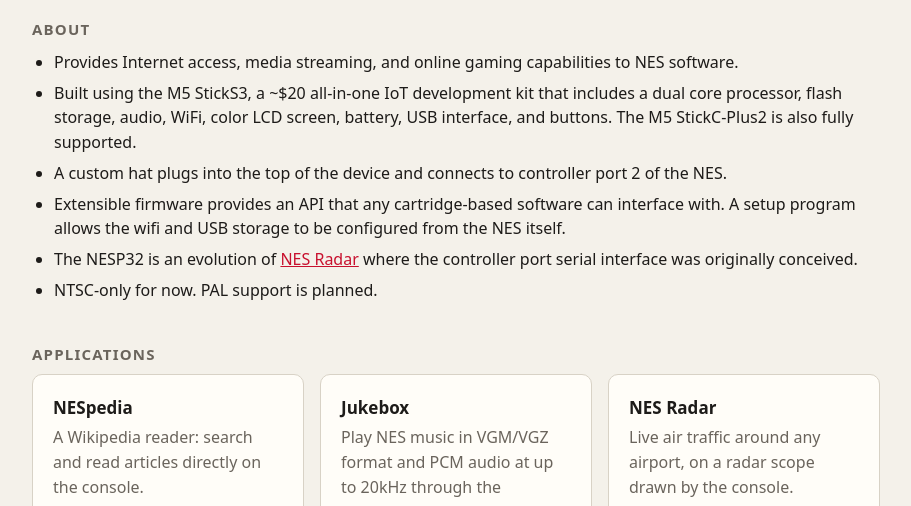
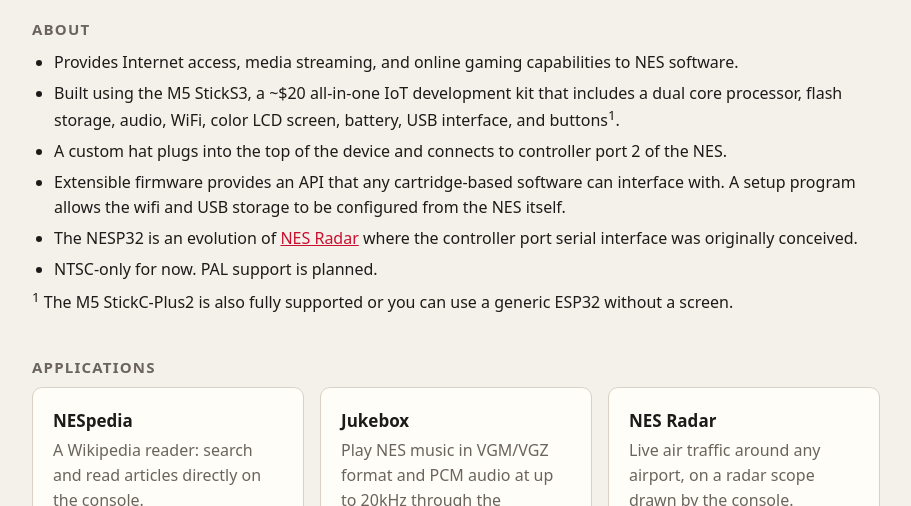
Before and after one commit to Armitage64/nesp32, a plain HTML site: page web/product/index.html in a window 1280 px wide. Shown: the part 689-1195 px from the top of the page, without its empty margins (184-1095 px from the left). Drawn offline with Linux system fonts and the light colour scheme; files that its build step writes are made by us from their sources; files whose address does not match are found by name.

Commit message:
Added generic esp32 compatability

```diff
--- a/web/product/index.html
+++ b/web/product/index.html
@@ -33,7 +33,7 @@
   <ul>
   <li>Provides Internet access, media streaming, and online gaming capabilities to NES software.</li>
 
-  <li>Built using the M5 StickS3, a ~$20 all-in-one IoT development kit that includes a dual core processor, flash storage, audio, WiFi, color LCD screen, battery, USB interface, and buttons. The M5 StickC-Plus2 is also fully supported.</li>
+  <li>Built using the M5 StickS3, a ~$20 all-in-one IoT development kit that includes a dual core processor, flash storage, audio, WiFi, color LCD screen, battery, USB interface, and buttons<sup>1</sup>.</li>
 
   <li>A custom hat plugs into the top of the device and connects to controller port 2 of the NES.</li>
 
@@ -43,6 +43,8 @@
 
   <li>NTSC-only for now. PAL support is planned.</li>
   </ul>
+
+  <sup>1</sup> The M5 StickC-Plus2 is also fully supported or you can use a generic ESP32 without a screen.
 
   <h2>Applications</h2>
   <div class="grid">
```
